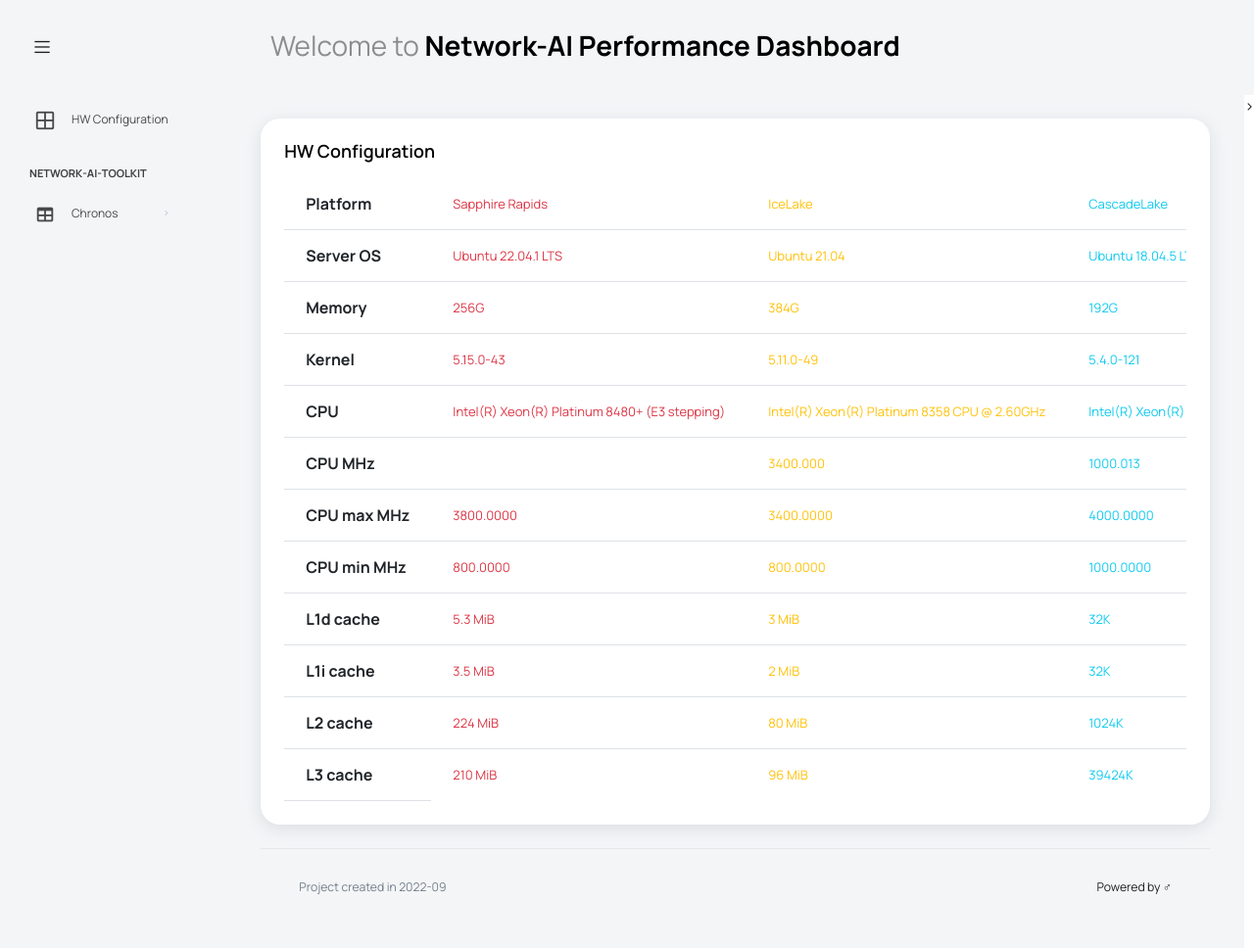
After one commit to wangrh-python/Network_ai_web, a Django app: page /curd/index/ in a window 1280 px wide. The commit adds this page. Shown: the whole page at 98% size. Run offline with Django 3.2, Linux system fonts and the light colour scheme; some libraries are stand-ins or nearby versions.

Commit message:
add index html views code

```diff
--- /dev/null
+++ b/django_web/curd/templates/curd/HW_Configuration.html
@@ -0,0 +1,98 @@
+{% extends "curd/base.html" %}
+
+{% load static %}
+
+{% block base_title %}
+    <title>HW Configuration</title>
+{% endblock base_title %}
+
+{% block base_content %}
+    <div class="row">
+        <div class="col-lg-12 grid-margin stretch-card">
+            <div class="card">
+              <div class="card-body">
+                <h4 class="card-title">HW Configuration</h4>
+                <div class="table-responsive">
+                  <table class="table table-hover">
+                    <tbody>
+                        <tr>
+                            <th>Platform</th>
+                            <td class="text-danger">Sapphire Rapids</td>
+                            <td class="text-warning">IceLake</td>
+                            <td class="text-info">CascadeLake</td>
+                        </tr>
+                      <tr>
+                        <th>Server OS</th>
+                        <td class="text-danger">Ubuntu 22.04.1 LTS</td>
+                        <td class="text-warning">Ubuntu 21.04</td>
+                        <td class="text-info">Ubuntu 18.04.5 LTS</td>
+                      </tr>
+                      <tr>
+                        <th>Memory</th>
+                        <td class="text-danger">256G</td>
+                        <td class="text-warning">384G</td>
+                        <td class="text-info">192G</td>
+                      </tr>
+                      <tr>
+                        <th>Kernel</th>
+                        <td class="text-danger">5.15.0-43</td>
+                        <td class="text-warning">5.11.0-49</td>
+                        <td class="text-info">5.4.0-121</td>
+                      </tr>
+                      <tr>
+                        <th>CPU</th>
+                        <td class="text-danger">Intel(R) Xeon(R) Platinum 8480+ (E3 stepping)</td>
+                        <td class="text-warning">Intel(R) Xeon(R) Platinum 8358 CPU @ 2.60GHz</td>
+                        <td class="text-info">Intel(R) Xeon(R) Platinum 8280L CPU @ 2.70GHz</td>
+                      </tr>
+                      <tr>
+                        <th scope="row">CPU MHz</th>
+                        <td class="text-danger"></td>
+                        <td class="text-warning">3400.000</td>
+                        <td class="text-info">1000.013</td>
+                      </tr>
+                      <tr>
+                        <th>CPU max MHz</th>
+                        <td class="text-danger">3800.0000</td>
+                        <td class="text-warning">3400.0000</td>
+                        <td class="text-info">4000.0000</td>
+                      </tr>
+                      <tr>
+                        <th>CPU min MHz</th>
+                        <td class="text-danger">800.0000</td>
+                        <td class="text-warning">800.0000</td>
+                        <td class="text-info">1000.0000</td>
+                      </tr>
+                      <tr>
+                        <th>L1d cache</th>
+                        <td class="text-danger">5.3 MiB</td>
+                        <td class="text-warning">3 MiB</td>
+                        <td class="text-info">32K</td>
+                      </tr>
+                      <tr>
+                        <th>L1i cache</th>
+                        <td class="text-danger">3.5 MiB</td>
+                        <td class="text-warning">2 MiB</td>
+                        <td class="text-info">32K</td>
+                      </tr>
+                      <tr>
+                        <th>L2 cache</th>
+                        <td class="text-danger">224 MiB</td>
+                        <td class="text-warning">80 MiB</td>
+                        <td class="text-info">1024K</td>
+                      </tr>
+                      <tr>
+                        <th>L3 cache</th>
+                        <td class="text-danger">210 MiB</td>
+                        <td class="text-warning">96 MiB</td>
+                        <td class="text-info">39424K</td>
+                      </tr>
+                    </tbody>
+                  </table>
+                </div>
+              </div>
+            </div>
+          </div>
+    </div>
+
+{% endblock base_content %}
--- a/django_web/curd/templates/curd/base.html
+++ b/django_web/curd/templates/curd/base.html
@@ -39,7 +39,6 @@
         <ul class="navbar-nav">
           <li class="nav-item font-weight-semibold d-none d-lg-block ms-0">
             <h1 class="welcome-text">Welcome to <span class="text-black fw-bold">Network-AI Performance Dashboard</span></h1>
-{#            <h3 class="welcome-sub-text">Your performance summary this week </h3>#}
           </li>
         </ul>
         <button class="navbar-toggler navbar-toggler-right d-lg-none align-self-center" type="button" data-bs-toggle="offcanvas">
@@ -57,7 +56,7 @@
       <nav class="sidebar sidebar-offcanvas" id="sidebar">
         <ul class="nav">
           <li class="nav-item">
-            <a class="nav-link" href="#">
+            <a class="nav-link" href="{% url 'curd:index' %}">
               <i class="mdi mdi-grid-large menu-icon"></i>
               <span class="menu-title">HW Configuration</span>
             </a>
--- a/django_web/curd/urls.py
+++ b/django_web/curd/urls.py
@@ -6,6 +6,7 @@ app_name = 'curd'
 
 urlpatterns = [
 
+    path('index/', views.index, name='index'),
     path('chronos/performance/', views.chronos_performance, name='chronos_performance'),
     path('chronos/performance/view/', views.chronos_performance_view, name='chronos_performance_view'),
     path('chronos/accuracy/', views.chronos_accuracy, name='chronos_accuracy'),
--- a/django_web/curd/views.py
+++ b/django_web/curd/views.py
@@ -2,6 +2,11 @@ from django.http import HttpResponse
 from django.shortcuts import render
 from django.db import connection
 import json
+
+
+def index(request):
+
+    return render(request, 'curd/HW_Configuration.html')
 
 
 def chronos_performance(request):
```
Also changed, not shown: django_web/curd/templates/curd/chronos_Accuracy.html (+20 -20 lines), django_web/curd/templates/curd/chronos_Performance.html (+20 -21 lines).
